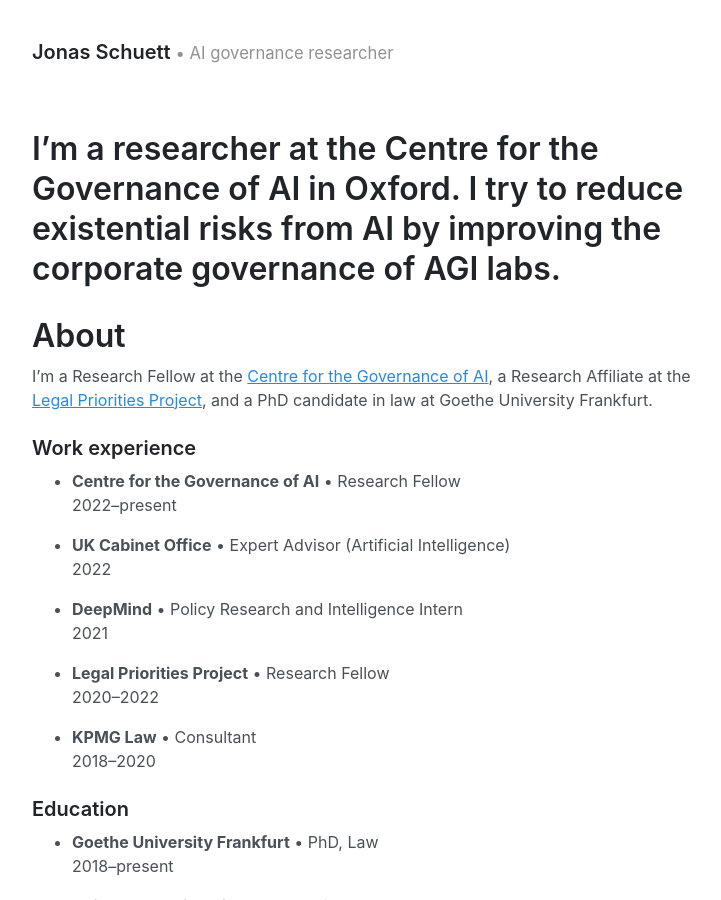
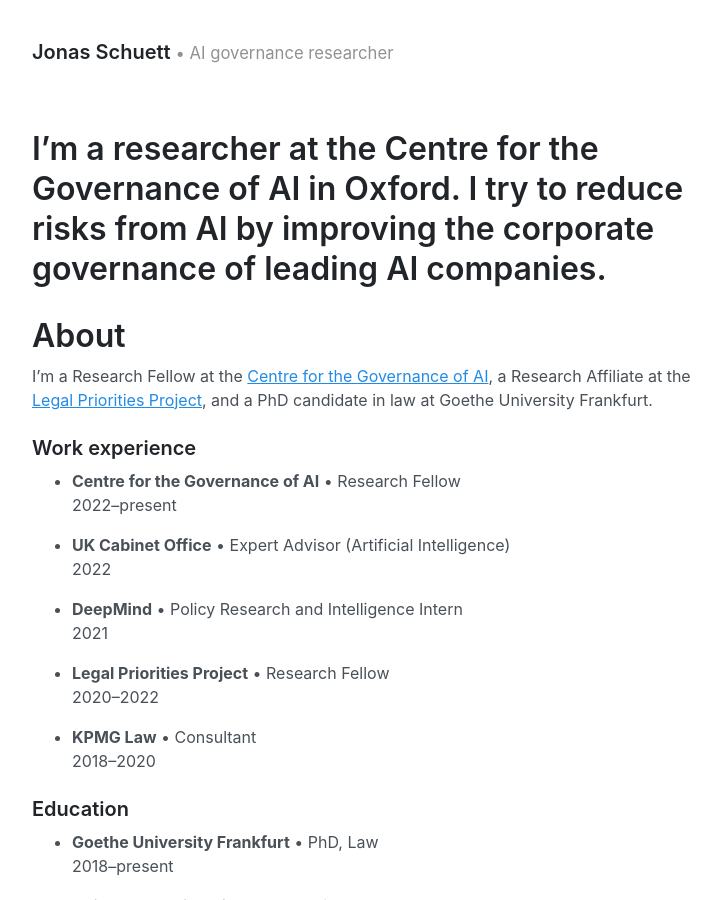
Before and after one commit to jonasschuett/jonasschuett.github.io, a Jekyll site: the page built from _posts/2020-04-04-introduction.md, in a window 1280 px wide and 900 px high. Shown: the whole window, without its empty margins (272-993 px from the left). Built offline with Jekyll 4.4.1, drawn with Linux system fonts in a browser that asks for light colours.

Commit message:
Update 2020-04-04-introduction.md

```diff
--- a/_posts/2020-04-04-introduction.md
+++ b/_posts/2020-04-04-introduction.md
@@ -1,6 +1,6 @@
 ---
 layout: page
-title: I’m a researcher at the Centre for the Governance of AI in Oxford. I try to reduce existential risks from AI by improving the corporate governance of AGI labs.
+title: I’m a researcher at the Centre for the Governance of AI in Oxford. I try to reduce risks from AI by improving the corporate governance of leading AI companies.
 ---
 
 
```
